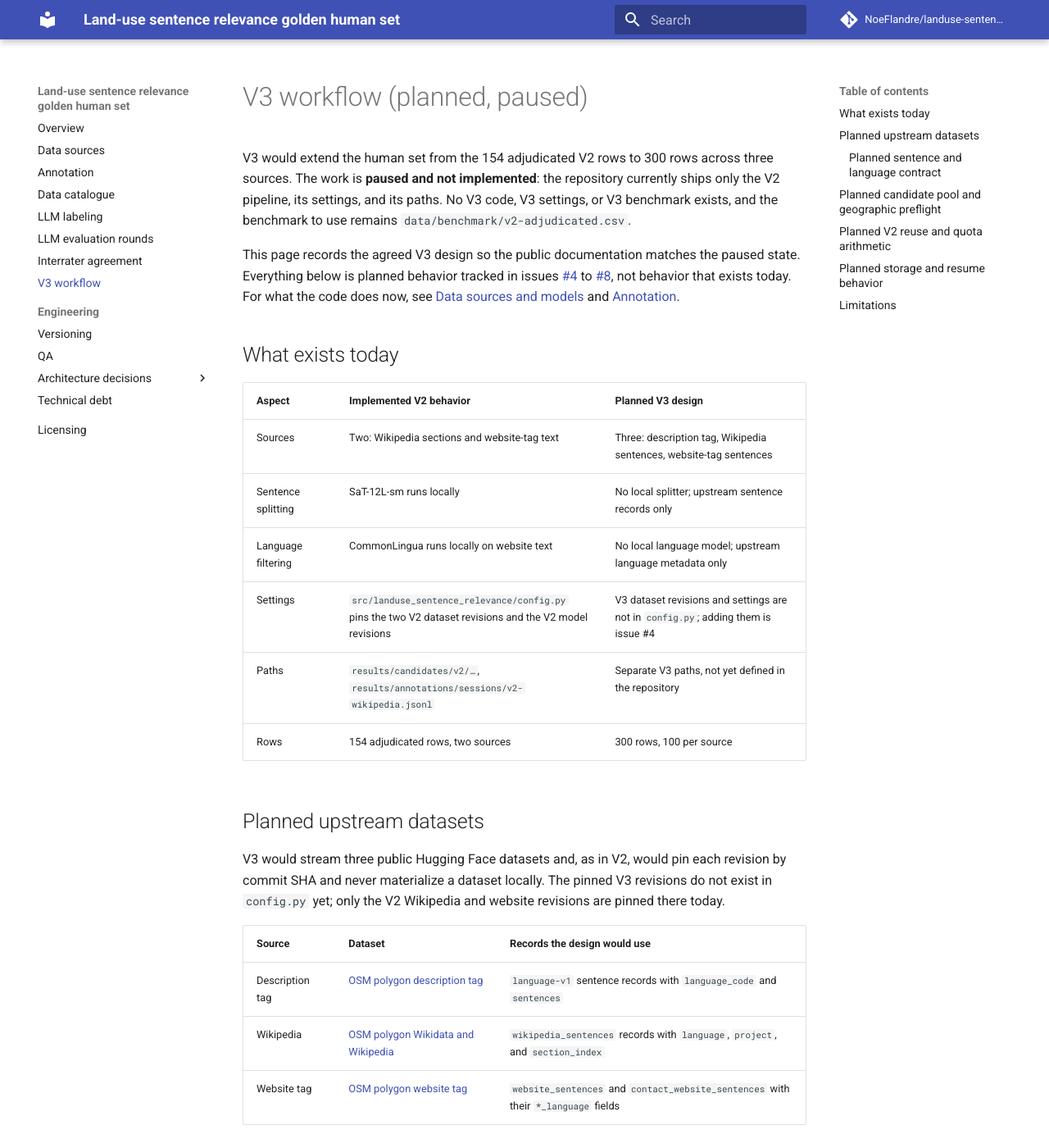
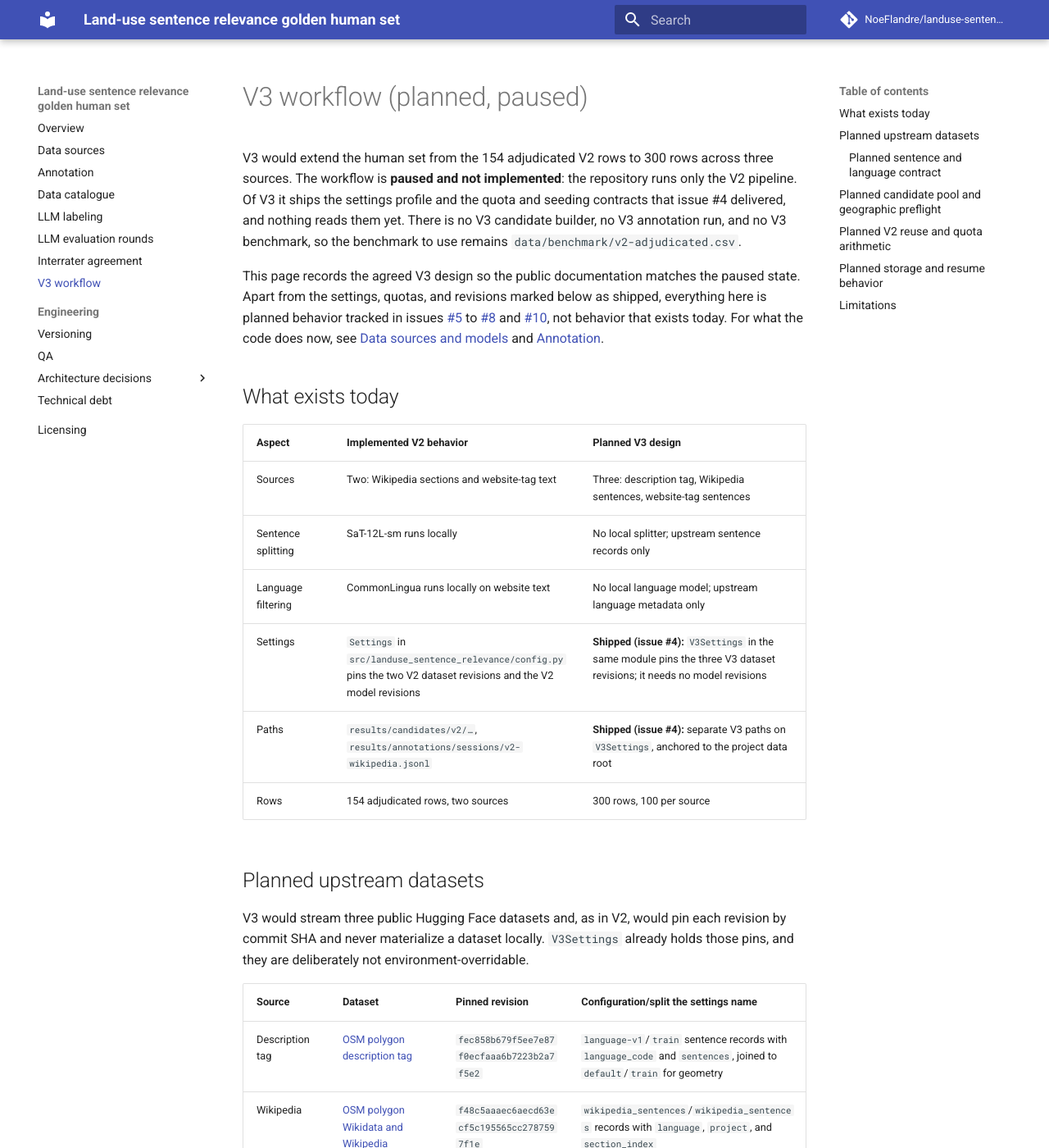
Before and after one commit to NoeFlandre/landuse-sentence-relevance-golden-human-set, an MkDocs documentation site: the page built from docs/v3.md, in a window 1280 px wide and 1400 px high. Shown: the whole window at 82% size. Built offline with MkDocs 1.6.1 and Material for MkDocs 9.7.7, drawn with Linux system fonts in a browser that asks for light colours; comment, search, counter and statistics services are not loaded; some of the changed text lies outside the part shown.

Commit message:
docs: reconcile the V3 page with the settings this branch ships
The V3 page, and the guard test that pins it, both stated that the V3
revisions and settings are not in config.py. This branch puts them there,
so merging as-is would land a green test asserting the opposite of the
shipped code, on a published documentation page.

The page now marks the settings, paths and pinned revisions as shipped
under issue #4 while still describing the workflow itself as paused, and
records the two places where the upstream schemas differ from the original
plan: the website dataset publishes no sentence-level configuration, so the
settings read default/polygons, and language-v1 carries no coordinates.

The guard test now pins the documented revisions and website configuration
against V3Settings, so the page cannot drift from the profile again.

Co-Authored-By: Claude Opus 5 <noreply@anthropic.com>

```diff
--- a/docs/v3.md
+++ b/docs/v3.md
@@ -1,16 +1,20 @@
 # V3 workflow (planned, paused)
 
 V3 would extend the human set from the 154 adjudicated V2 rows to 300 rows
-across three sources. The work is **paused and not implemented**: the repository
-currently ships only the V2 pipeline, its settings, and its paths. No V3 code,
-V3 settings, or V3 benchmark exists, and the benchmark to use remains
-`data/benchmark/v2-adjudicated.csv`.
+across three sources. The workflow is **paused and not implemented**: the
+repository runs only the V2 pipeline. Of V3 it ships the settings profile and
+the quota and seeding contracts that issue #4 delivered, and nothing reads them
+yet. There is no V3 candidate builder, no V3 annotation run, and no V3
+benchmark, so the benchmark to use remains `data/benchmark/v2-adjudicated.csv`.
 
 This page records the agreed V3 design so the public documentation matches the
-paused state. Everything below is planned behavior tracked in issues
-[#4](https://github.com/NoeFlandre/landuse-sentence-relevance-golden-human-set/issues/4)
+paused state. Apart from the settings, quotas, and revisions marked below as
+shipped, everything here is planned behavior tracked in issues
+[#5](https://github.com/NoeFlandre/landuse-sentence-relevance-golden-human-set/issues/5)
 to
-[#8](https://github.com/NoeFlandre/landuse-sentence-relevance-golden-human-set/issues/8),
+[#8](https://github.com/NoeFlandre/landuse-sentence-relevance-golden-human-set/issues/8)
+and
+[#10](https://github.com/NoeFlandre/landuse-sentence-relevance-golden-human-set/issues/10),
 not behavior that exists today. For what the code does now, see
 [Data sources and models](data-sources.md) and [Annotation](annotation.md).
 
@@ -21,22 +25,27 @@ not behavior that exists today. For what the code does now, see
 | Sources | Two: Wikipedia sections and website-tag text | Three: description tag, Wikipedia sentences, website-tag sentences |
 | Sentence splitting | SaT-12L-sm runs locally | No local splitter; upstream sentence records only |
 | Language filtering | CommonLingua runs locally on website text | No local language model; upstream language metadata only |
-| Settings | `src/landuse_sentence_relevance/config.py` pins the two V2 dataset revisions and the V2 model revisions | V3 dataset revisions and settings are not in `config.py`; adding them is issue #4 |
-| Paths | `results/candidates/v2/…`, `results/annotations/sessions/v2-wikipedia.jsonl` | Separate V3 paths, not yet defined in the repository |
+| Settings | `Settings` in `src/landuse_sentence_relevance/config.py` pins the two V2 dataset revisions and the V2 model revisions | **Shipped (issue #4):** `V3Settings` in the same module pins the three V3 dataset revisions; it needs no model revisions |
+| Paths | `results/candidates/v2/…`, `results/annotations/sessions/v2-wikipedia.jsonl` | **Shipped (issue #4):** separate V3 paths on `V3Settings`, anchored to the project data root |
 | Rows | 154 adjudicated rows, two sources | 300 rows, 100 per source |
 
 ## Planned upstream datasets
 
 V3 would stream three public Hugging Face datasets and, as in V2, would pin each
-revision by commit SHA and never materialize a dataset locally. The pinned V3
-revisions do not exist in `config.py` yet; only the V2 Wikipedia and website
-revisions are pinned there today.
+revision by commit SHA and never materialize a dataset locally. `V3Settings`
+already holds those pins, and they are deliberately not environment-overridable.
 
-| Source | Dataset | Records the design would use |
-| --- | --- | --- |
-| Description tag | [OSM polygon description tag](https://huggingface.co/datasets/NoeFlandre/osm-polygon-description-tag) | `language-v1` sentence records with `language_code` and `sentences` |
-| Wikipedia | [OSM polygon Wikidata and Wikipedia](https://huggingface.co/datasets/NoeFlandre/osm-polygon-wikidata-and-wikipedia) | `wikipedia_sentences` records with `language`, `project`, and `section_index` |
-| Website tag | [OSM polygon website tag](https://huggingface.co/datasets/NoeFlandre/osm-polygon-website-tag) | `website_sentences` and `contact_website_sentences` with their `*_language` fields |
+| Source | Dataset | Pinned revision | Configuration/split the settings name |
+| --- | --- | --- | --- |
+| Description tag | [OSM polygon description tag](https://huggingface.co/datasets/NoeFlandre/osm-polygon-description-tag) | `fec858b679f5ee7e87f0ecfaaa6b7223b2a7f5e2` | `language-v1`/`train` sentence records with `language_code` and `sentences`, joined to `default`/`train` for geometry |
+| Wikipedia | [OSM polygon Wikidata and Wikipedia](https://huggingface.co/datasets/NoeFlandre/osm-polygon-wikidata-and-wikipedia) | `f48c5aaaec6aecd63ecf5c195565cc2787597f1e` | `wikipedia_sentences`/`wikipedia_sentences` records with `language`, `project`, and `section_index` |
+| Website tag | [OSM polygon website tag](https://huggingface.co/datasets/NoeFlandre/osm-polygon-website-tag) | `5c8e56a50b5679118a28aef057af002209f80a5e` | `default`/`polygons`, whose rows already carry the pre-split sentence columns and their `*_language` fields |
+
+The website dataset publishes no separate sentence configuration: its
+pre-split sentences are columns inside `default`/`polygons`, so the settings
+read that split rather than a sentence-level one. The description dataset's
+`language-v1` records carry no coordinates, which is why geometry is resolved
+by the join described below.
 
 ### Planned sentence and language contract
 
@@ -92,16 +101,15 @@ reannotation.
 
 ## Planned storage and resume behavior
 
-V3 would keep its own files beside the V2 ones on the Seagate project drive,
-mirroring the V2 layout under a `v3` prefix rather than reusing any V2 path. The
-V2 paths below are the ones the code uses today; the V3 column is design intent
-and is not defined in `config.py`.
+V3 keeps its own files beside the V2 ones on the Seagate project drive,
+mirroring the V2 layout under a `v3` prefix rather than reusing any V2 path.
+`V3Settings` defines the V3 column below; no code writes to those paths yet.
 
-| Artifact | Implemented V2 path | Planned V3 equivalent |
+| Artifact | `Settings` (V2) path | `V3Settings` path |
 | --- | --- | --- |
-| Candidate pool | `results/candidates/v2/pool.json` | a separate pool file under `results/candidates/v3/` |
-| Candidate progress checkpoint | `results/candidates/v2/progress.json` | a separate checkpoint under `results/candidates/v3/` |
-| Annotation session | `results/annotations/sessions/v2-wikipedia.jsonl` | a separate V3 session file under `results/annotations/sessions/` |
+| Candidate pool | `results/candidates/v2/pool.json` | `results/candidates/v3/pool.json` |
+| Candidate progress checkpoint | `results/candidates/v2/progress.json` | `results/candidates/v3/progress.json` |
+| Annotation session | `results/annotations/sessions/v2-wikipedia.jsonl` | `results/annotations/sessions/v3.jsonl` |
 | Runtime and auth state | `state/runtime-cache`, `state/huggingface-auth` | unchanged |
 
 No V3 path would overwrite V2 state. Candidate building would checkpoint after
@@ -114,11 +122,12 @@ the candidate preflight succeeds.
 
 ## Limitations
 
-- V3 is paused and unimplemented. There is no V3 code path, no V3 setting in
-  `config.py`, no published V3 split, and no `v3` benchmark file under
+- The V3 workflow is paused. `V3Settings` and the quota and seeding contracts
+  exist, but nothing reads them: there is no V3 candidate or annotation code
+  path, no published V3 split, and no `v3` benchmark file under
   `data/benchmark/`.
-- The paths, quotas, and revisions above are design intent from issues #4 to #8
-  and may change when the work resumes.
+- Everything above that is not marked as shipped is design intent from issues #5
+  to #8 and #10, and may change when the work resumes.
 - V3 changes nothing about V2: the released `v2` artifacts, splits, and tags are
   frozen, and the [versioning policy](versioning.md) still applies.
 - The design inherits upstream sentence segmentation and language labels, so
```
Also changed, not shown: 1 other file.
